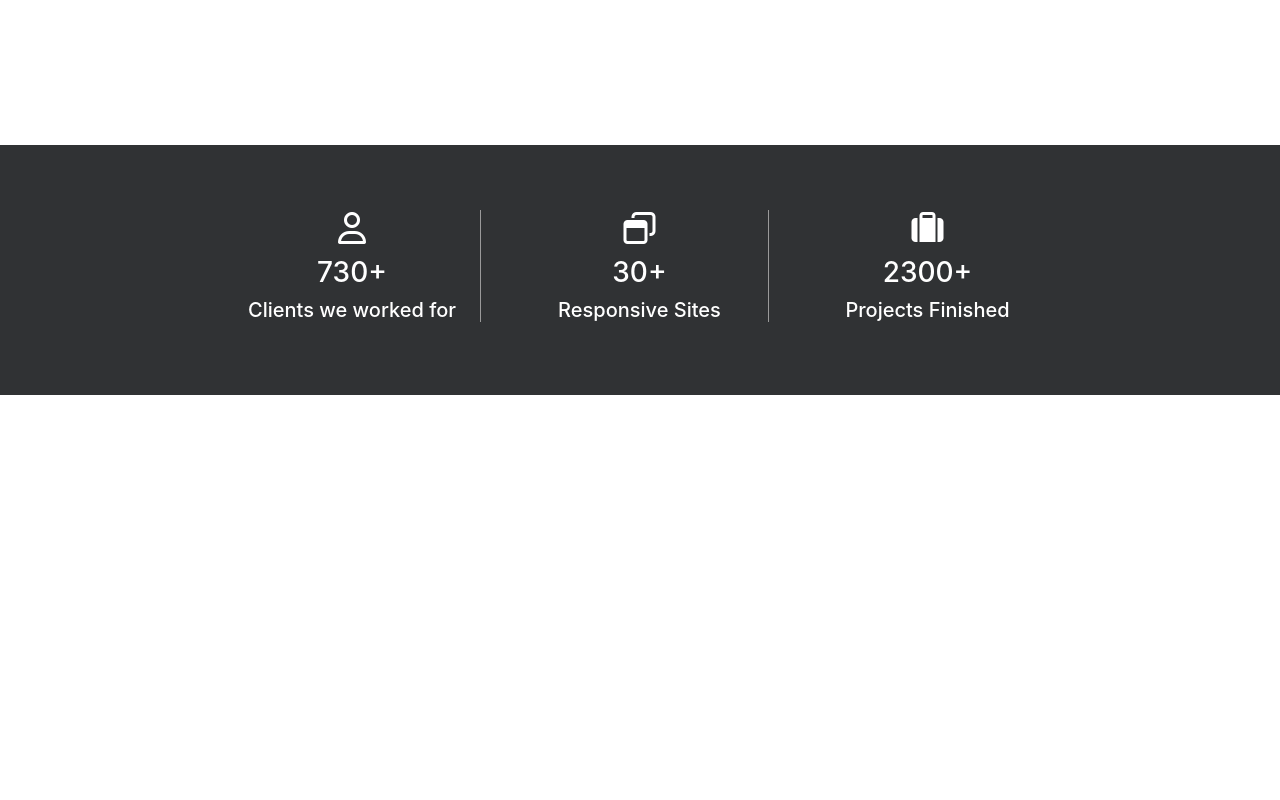
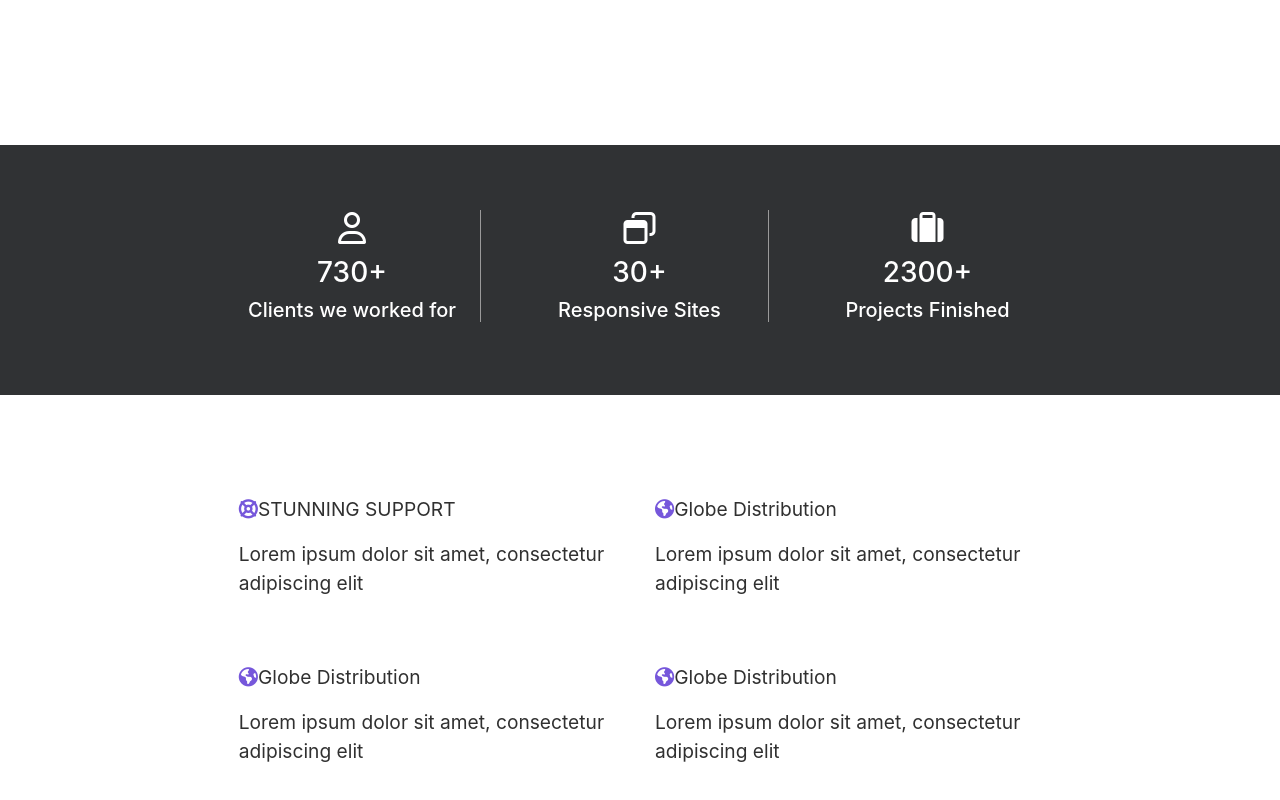
Before and after one commit to priankacse/optimistics, a plain HTML site: page index.html in a window 1280 px wide. Shown: the part 545-1345 px from the top of the page. Before the commit the page ends 940 px from the top, so only its background shows below. Drawn offline with nearby package versions, Linux system fonts and the light colour scheme; files that its build step writes are made by us from their sources.

Commit message:
Update index.html

```diff
--- a/index.html
+++ b/index.html
@@ -96,17 +96,57 @@
                     </div>
                 </div>
             </div>
-            <div class="container">
-                <div class="row">
+            <div class="container-full c-f-background-white">
+                <div class="container padding-v-50">
+                    <div class="width-75">
+                        <div class="row margin-v-50">
                             <div class="col-lg-6 col-md-6 col-sm-12">
+                                <div class="d-flex-c">
+                                    <div class="feature-block">
+                                        <div class="d-flex-r smc d-flex-align-center">
+                                            <p class="image text-purple"><i class="fa fa-life-ring" aria-hidden="true"></i></p>
+                                            <p>STUNNING SUPPORT</p>
+                                        </div>
+                                        <p>
+                                            Lorem ipsum dolor sit amet, consectetur adipiscing elit
+                                        </p>
+                                    </div>
+                                </div>
                             </div>
                             <div class="col-lg-6 col-md-6 col-sm-12">
+                                <div class="d-flex-c">
+                                    <div class="feature-block">
+                                        <div class="d-flex-r smc">
+                                            <p class="image text-purple"><i class="fa fa-globe" aria-hidden="true"></i></p>
+                                            <p>Globe Distribution</p>
+                                        </div>
+                                        <p>Lorem ipsum dolor sit amet, consectetur adipiscing elit</p>
                                     </div>
                                 </div>
-                <div class="row">
+                            </div>
+                        </div>
+                        <div class="row margin-v-50">
                             <div class="col-lg-6 col-md-6 col-sm-12">
+                                <div class="feature-block">
+                                    <div class="d-flex-r smc">
+                                            <p class="image text-purple"><i class="fa fa-globe" aria-hidden="true"></i></p>
+                                            <p>Globe Distribution</p>
                                     </div>
+                                        <p>Lorem ipsum dolor sit amet, consectetur adipiscing elit</p>
+                                </div>
+                            </div>
+
                             <div class="col-lg-6 col-md-6 col-sm-12">
+                                <div class="feature-block">
+                                    <div class="d-flex-r smc">
+                                            <p class="image text-purple"><i class="fa fa-globe" aria-hidden="true"></i></p>
+                                            <p>Globe Distribution</p>
+                                    </div>
+                                        <p>Lorem ipsum dolor sit amet, consectetur adipiscing elit</p>
+                                </div>
+                            </div>
+
+                        </div>
                     </div>
                 </div>
             </div>
```
Lines whose indentation alone changed are shown as unchanged.
